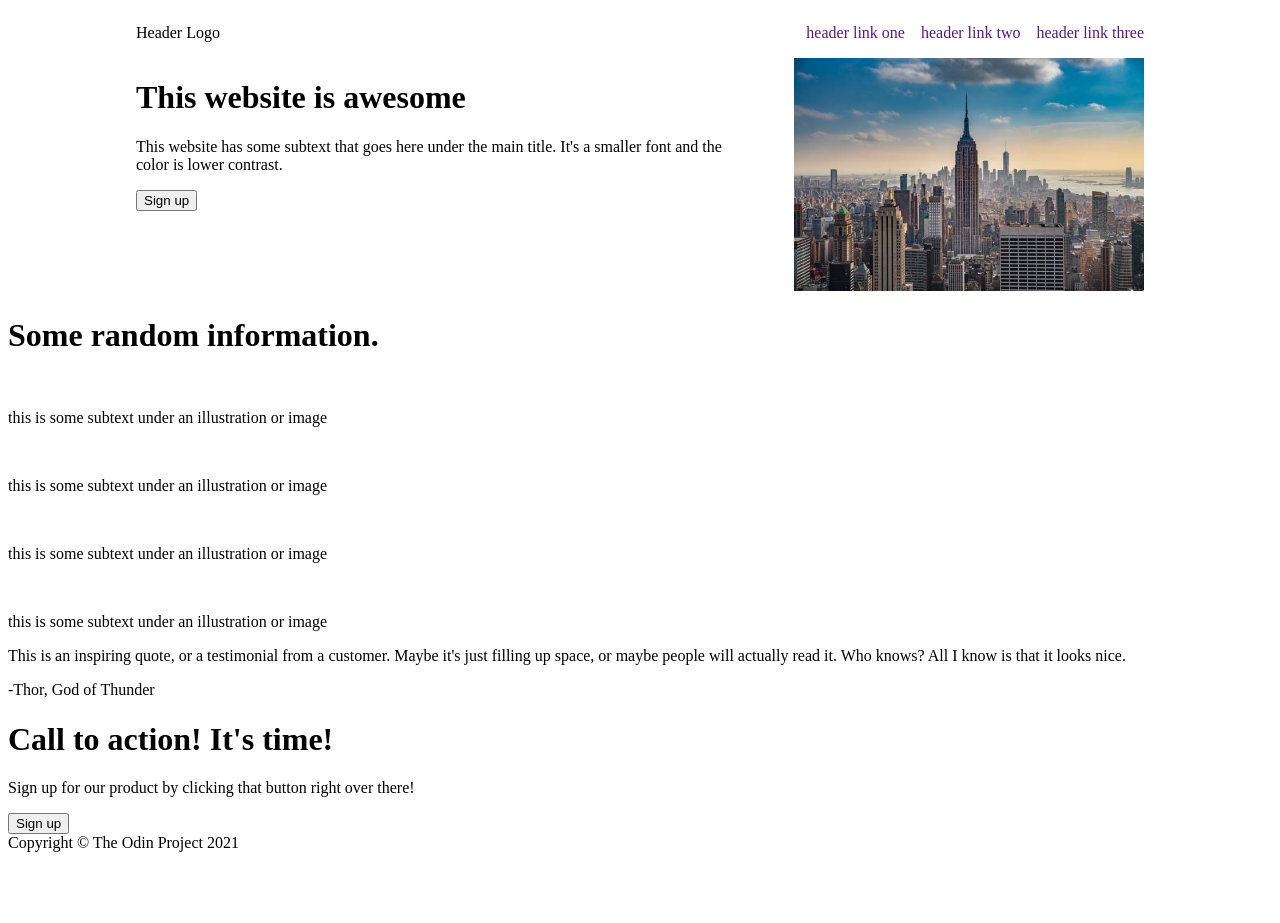
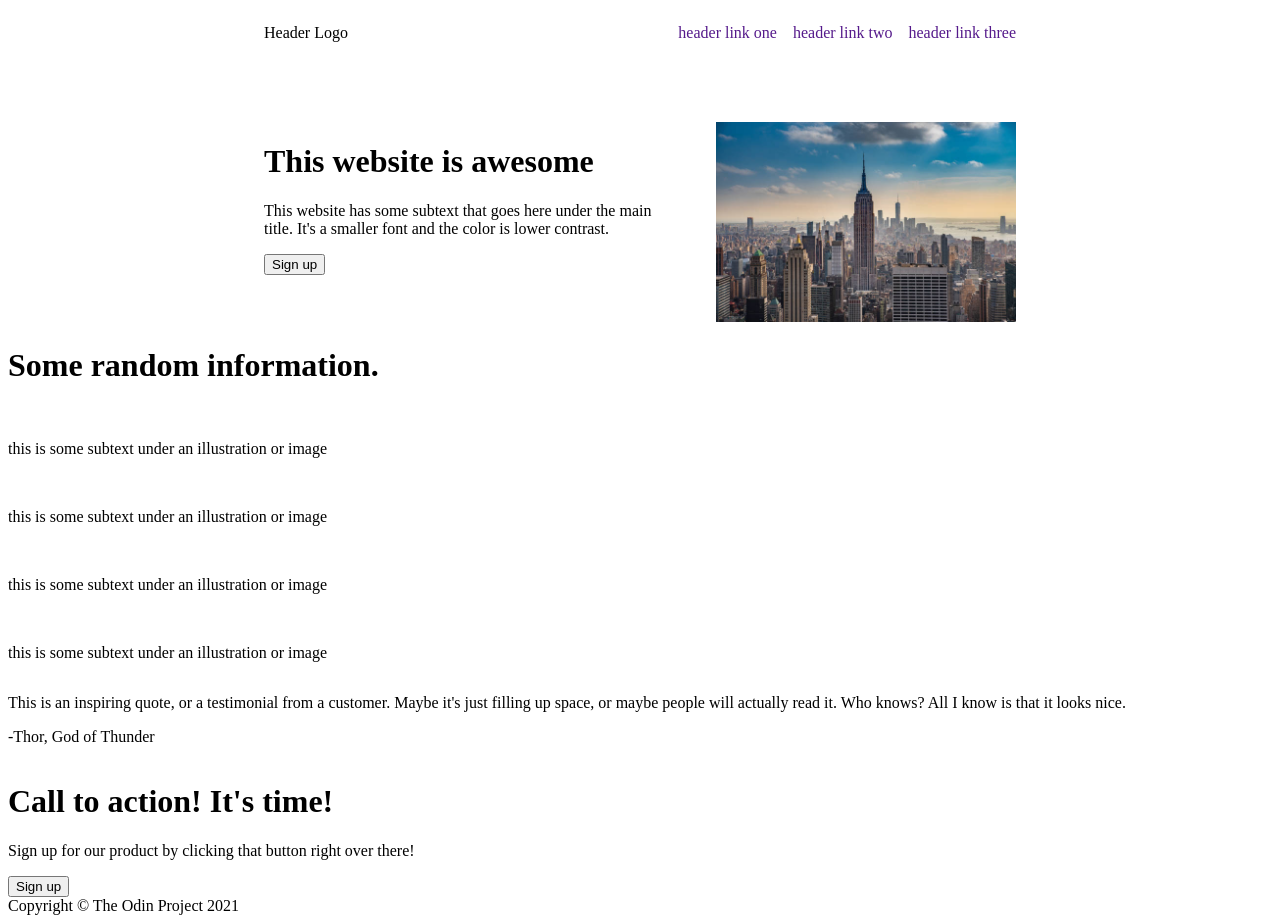
Before and after one commit to wozller/odin-landing-page, a plain HTML site: page index.html in a window 1280 px wide. Before the commit the page ends 860 px from the top, so only its background shows below. Drawn offline with Linux system fonts and the light colour scheme.

Commit message:
Tweak margins to improve header and sign-up section alignment

```diff
--- a/style.css
+++ b/style.css
@@ -1,9 +1,15 @@
+body {
+    display: flex;
+    flex-direction: column;
+    justify-content: center;
+}
+
 #header {
     display: flex;
     flex-direction: row;
     justify-content: space-between;
     align-items: center;
-    margin: auto 128px;
+    margin: auto 256px;
 }
 
 #nav {
@@ -11,6 +17,7 @@
     flex-direction: row;
     gap: 16px;
     list-style: none;
+    margin-left: auto;
 }
 
 #nav .nav-item a {
@@ -19,10 +26,12 @@
 
 #sign-up {
     display: flex;
-    gap: 48px;
-    margin: auto 128px;
+    gap: 64px;
+    justify-content: space-between;
+    margin: auto 256px;
+    margin-top: 64px;
 }
 
 #sign-up .right-side img {
-    width: 350px;
+    width: 300px;
 }
```
